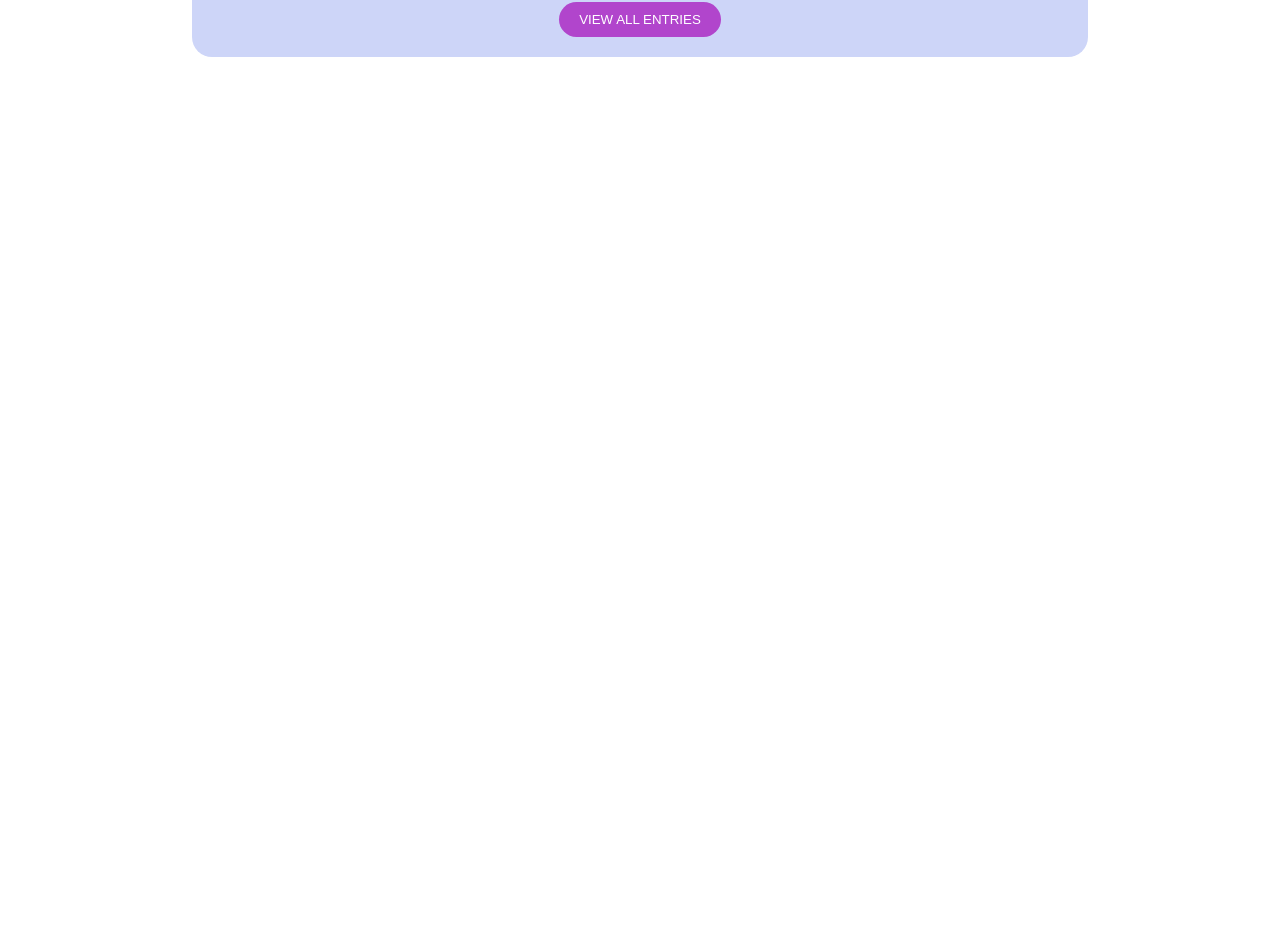
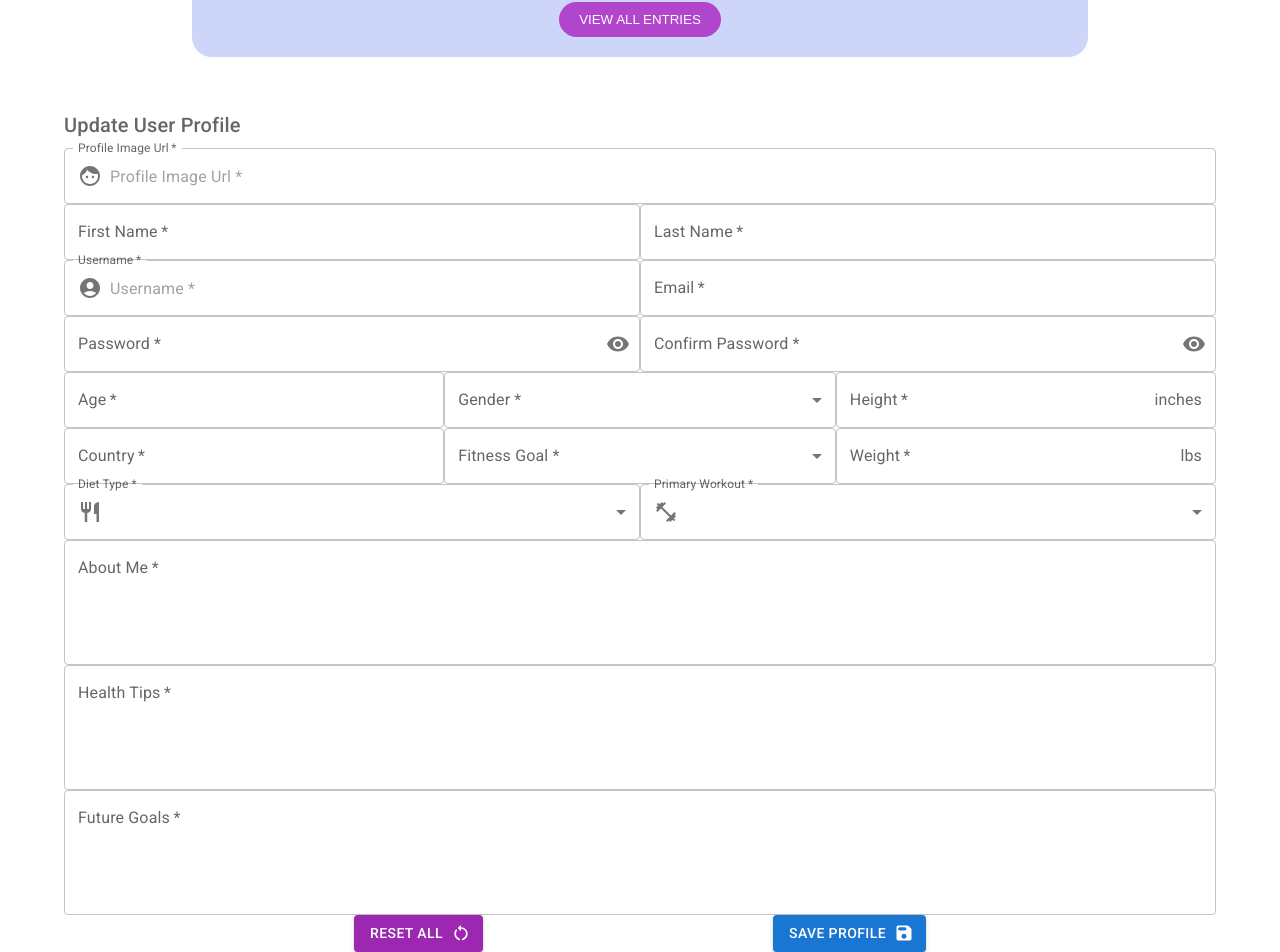
Before and after one commit to Joe-Grewal/Uplifting-Feats, a React (Create React App) app in the folder client/: page / in a window 1280 px wide. Shown: the part 1847-2799 px from the top of the page. Before the commit the page ends 1956 px from the top, so only its background shows below. Built offline with nearby package versions, Linux system fonts and the light colour scheme.

Commit message:
Modify editProfile component further with icons and etc.

```diff
--- a/client/src/components/App.js
+++ b/client/src/components/App.js
@@ -5,6 +5,7 @@ import Bio from "./Bio";
 import BioDivs from "./BioDivs";
 import MyHealthJournal from "./MyHealthJournal";
 import Filters from "./Filters";
+import EditProfile from "./EditProfile";
 
 export default function App() {
   return (
@@ -19,6 +20,7 @@ export default function App() {
         </p>
       </div>
       {/* <Filters/> */}
+      <EditProfile/>
     </>
   );
 }
--- a/client/src/components/EditProfile.js
+++ b/client/src/components/EditProfile.js
@@ -1,18 +1,35 @@
 import {useState} from 'react';
-import { Typography } from '@mui/material';
-import { Button } from '@mui/material';
-import { Container } from '@mui/material';
-import { TextField } from '@mui/material';
-import { FormControl } from '@mui/material';
-import { InputLabel } from '@mui/material';
-import { MenuItem } from '@mui/material';
-import { Select } from '@mui/material';
+import { Typography, Button, Container, TextField, FormControl, InputLabel, MenuItem, Select, IconButton, OutlinedInput, InputAdornment } from '@mui/material';
+import Visibility from '@mui/icons-material/Visibility';
+import VisibilityOff from '@mui/icons-material/VisibilityOff'
+import FaceIcon from '@mui/icons-material/Face';
+import RestaurantIcon from '@mui/icons-material/Restaurant';
+import AccountCircle from '@mui/icons-material/AccountCircle';
+import FitnessCenterIcon from '@mui/icons-material/FitnessCenter';
 import SaveRoundedIcon from '@mui/icons-material/SaveRounded';
 import RestartAltRoundedIcon from '@mui/icons-material/RestartAltRounded';
 import axios from 'axios';
 import "../styles/EditProfile.scss"
 
 export default function EditProfile() {
+
+  const [values, setValues] = useState({
+    password: '',
+    weight: '',
+    showPassword: false,
+  });
+
+  const handleClickShowPassword = () => {
+    setValues({
+      ...values,
+      showPassword: !values.showPassword,
+    });
+  };
+
+  const handleMouseDownPassword = (event) => {
+    event.preventDefault();
+  };
+
   //form input values below
   const [profileImageUrl, setProfileImageUrl] = useState("");
   const [firstName, setFirstName] = useState("");
@@ -57,8 +74,34 @@ export default function EditProfile() {
   const handleReset = (e) => {
     e.preventDefault();
 
-    //change all fields to null by grabbing form id
+    //reseting error back to false before clearing all fields
+    setProfileImageUrlError(false);
+    setFirstNameError(false);
+    setLastNameError(false);
+    setUserNameError(false);
+    setEmailError(false);
+    setPasswordError(false);
+    setConfirmPasswordError(false);
+    setAgeError(false);
+    setGenderError(false);
+    setHeightError(false);
+    setCountryError(false);
+    setFitnessGoalError(false);
+    setWeightError(false);
+    setDietTypeError(false);
+    setPrimaryWorkoutError(false);
+    setAboutMeError(false);
+    setHealthTipsError(false);
+    setFutureGoalsError(false);
+
+    //empty all fields by grabbing form id and setting menu values to null
     document.getElementById("edit-profile-form").reset();
+    setGender("");
+    setFitnessGoal("");
+    setDietType("");
+    setPrimaryWorkout("");
+    setPassword("");
+    setConfirmPassword("");
   }
 
   //on save profile button click
@@ -107,6 +150,10 @@ export default function EditProfile() {
    if (confirmPassword === "") {
     setConfirmPasswordError(true);
    }
+   if (password && confirmPassword && (password !== confirmPassword)) {
+     setPasswordError(true);
+     setConfirmPasswordError(true);
+   }
    if (age === "") {
     setAgeError(true);
    }
@@ -150,7 +197,8 @@ export default function EditProfile() {
 
     if (profileImageUrl && firstName && lastName && userName && email && password &&
       confirmPassword && age && gender && height && country && fitnessGoal &&
-      weight && dietType && primaryWorkout && aboutMe && healthTips && futureGoals) {
+      weight && dietType && primaryWorkout && aboutMe && healthTips && futureGoals
+      && (password === confirmPassword)) {
       axios.put("api/users/1", { user_name: userName, first_name: firstName, last_name: lastName, email: email, password: password, profile_img_url: profileImageUrl, age: age, gender: gender, height: height, weight: weight, country: country, fitness_goal: fitnessGoal, diet_type: dietType, primary_workout: primaryWorkout, about_me: aboutMe, tips: healthTips, future_goals: futureGoals });
     }
   }
@@ -173,7 +221,15 @@ export default function EditProfile() {
           variant="outlined"
           color="secondary"
           fullWidth
+          placeholder="Profile Image Url *"
           required
+          InputProps={{
+            startAdornment: (
+              <InputAdornment position="start">
+                <FaceIcon />
+              </InputAdornment>
+            ),
+          }}
           error={profileImageUrlError}
         />
         <div>
@@ -205,7 +261,15 @@ export default function EditProfile() {
           sx={{
             width: "50%"
           }}
+          InputProps={{
+            startAdornment: (
+              <InputAdornment position="start">
+                <AccountCircle />
+              </InputAdornment>
+            ),
+          }}
           onChange={(e) => setUserName(e.target.value)}
+          placeholder="Username *"
           label="Username"
           variant="outlined"
           color="secondary"
@@ -225,7 +289,7 @@ export default function EditProfile() {
         />
         </div>
         <div>
-        <TextField
+        {/* <TextField
           sx={{
             width: "50%"
           }}
@@ -234,9 +298,33 @@ export default function EditProfile() {
           variant="outlined"
           color="secondary"
           required
+          type='password'
           error={passwordError}
-        />
-        <TextField
+        /> */}
+        <FormControl sx={{ width: '50%' }}>
+        <InputLabel htmlFor="outlined-adornment-password">Password *</InputLabel>
+          <OutlinedInput
+            id="outlined-adornment-password"
+            type={values.showPassword ? 'text' : 'password'}
+            value={password}
+            onChange={(e) => setPassword(e.target.value)}
+            error={passwordError}
+            endAdornment={
+              <InputAdornment position="end">
+                <IconButton
+                  aria-label="toggle password visibility"
+                  onClick={handleClickShowPassword}
+                  onMouseDown={handleMouseDownPassword}
+                  edge="end"
+                >
+                  {values.showPassword ? <VisibilityOff /> : <Visibility />}
+                </IconButton>
+              </InputAdornment>
+            }
+            label="Password"
+          />
+        </FormControl>
+        {/* <TextField
           sx={{
           width: "50%"
           }}
@@ -245,8 +333,32 @@ export default function EditProfile() {
           variant="outlined"
           color="secondary"
           required
+          type='password'
           error={confirmPasswordError}
-        />
+        /> */}
+         <FormControl sx={{ width: '50%' }}>
+        <InputLabel htmlFor="outlined-adornment-confirm-password">Confirm Password *</InputLabel>
+          <OutlinedInput
+            id="outlined-adornment-confirm-password"
+            type={values.showPassword ? 'text' : 'password'}
+            value={confirmPassword}
+            onChange={(e) => setConfirmPassword(e.target.value)}
+            error={confirmPasswordError}
+            endAdornment={
+              <InputAdornment position="end">
+                <IconButton
+                  aria-label="toggle password visibility"
+                  onClick={handleClickShowPassword}
+                  onMouseDown={handleMouseDownPassword}
+                  edge="end"
+                >
+                  {values.showPassword ? <VisibilityOff /> : <Visibility />}
+                </IconButton>
+              </InputAdornment>
+            }
+            label="Password"
+          />
+        </FormControl>
         </div>
         <div>
         <TextField
@@ -286,8 +398,12 @@ export default function EditProfile() {
           sx={{
             width: "33%"
           }}
+          id="outlined-height-end-adornment"
+          InputProps={{
+            endAdornment: <InputAdornment position="end">inches</InputAdornment>,
+          }}
           onChange={(e) => setHeight(e.target.value)}
-          label="Height (in inches)"
+          label="Height"
           variant="outlined"
           color="secondary"
           required
@@ -332,11 +448,15 @@ export default function EditProfile() {
         </Select>
         </FormControl>
         <TextField
+          id="outlined-weight-end-adornment"
           sx={{
             width: "33%"
           }}
+          InputProps={{
+            endAdornment: <InputAdornment position="end">lbs</InputAdornment>,
+          }}
           onChange={(e) => setWeight(e.target.value)}
-          label="Weight (in lbs)"
+          label="Weight"
           variant="outlined"
           color="secondary"
           required
@@ -351,6 +471,11 @@ export default function EditProfile() {
           error={dietTypeError}>
         <InputLabel id="diet-type-select">Diet Type *</InputLabel>
         <Select
+        startAdornment={
+          <InputAdornment position="start">
+            <RestaurantIcon />
+          </InputAdornment>
+          }
           fullWidth
           onChange={(e) => setDietType(e.target.value)}
           id="diet-type-select"
@@ -378,6 +503,11 @@ export default function EditProfile() {
           error={primaryWorkoutError}>
         <InputLabel id="primary-workout-select">Primary Workout *</InputLabel>
         <Select
+          startAdornment={
+            <InputAdornment position="start">
+              <FitnessCenterIcon />
+            </InputAdornment>
+            }
           fullWidth
           onChange={(e) => setPrimaryWorkout(e.target.value)}
           id="primary-workout-select"
```
